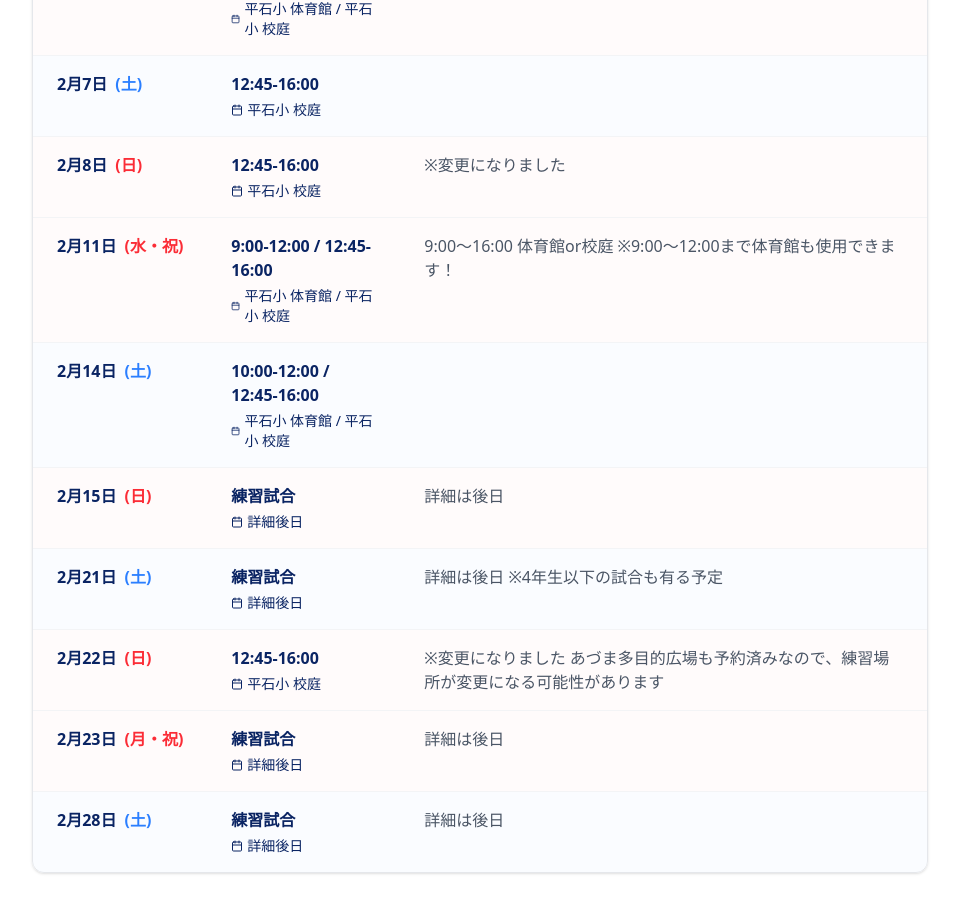
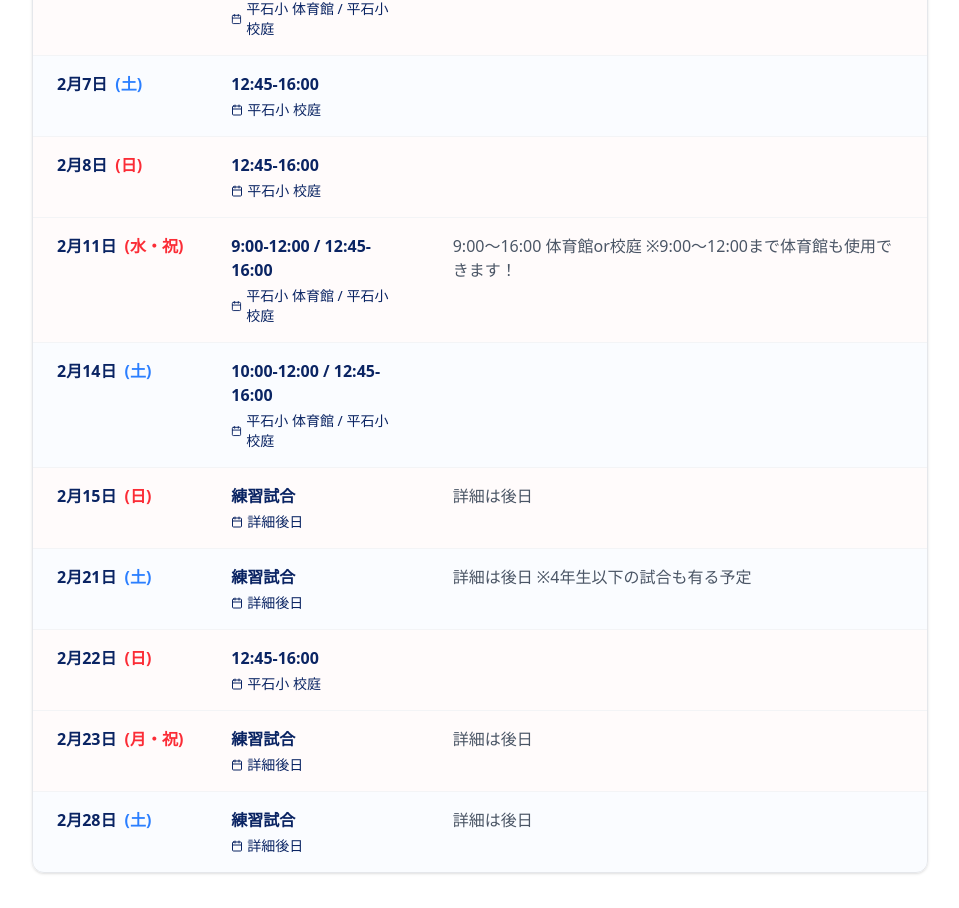
Before and after one commit to neour2000-rgb/tiga-web, a Next.js app: page /activity in a window 1280 px wide. Shown: the part 2380-3288 px from the top of the page, without its empty margins (160-1119 px from the left). Built offline with nearby package versions, Linux system fonts and the light colour scheme.

Commit message:
Remove change remarks from February schedule

```diff
--- a/components/activity/scheduleData.ts
+++ b/components/activity/scheduleData.ts
@@ -86,7 +86,7 @@ export const scheduleData: ScheduleItem[] = [
         day: "日",
         time: "10:00-12:00 / 12:45-16:00",
         location: "平石小 体育館 / 平石小 校庭",
-        details: "※変更になりました",
+        details: "",
         title: "通常練習 (体育館・校庭)",
         isoDate: "2026-02-01"
     },
@@ -104,7 +104,7 @@ export const scheduleData: ScheduleItem[] = [
         day: "日",
         time: "12:45-16:00",
         location: "平石小 校庭",
-        details: "※変更になりました",
+        details: "",
         title: "通常練習",
         isoDate: "2026-02-08"
     },
@@ -149,7 +149,7 @@ export const scheduleData: ScheduleItem[] = [
         day: "日",
         time: "12:45-16:00",
         location: "平石小 校庭",
-        details: "※変更になりました あづま多目的広場も予約済みなので、練習場所が変更になる可能性があります",
+        details: "",
         title: "通常練習",
         isoDate: "2026-02-22"
     },
```
